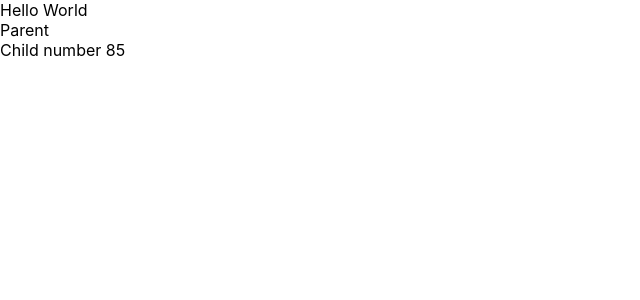
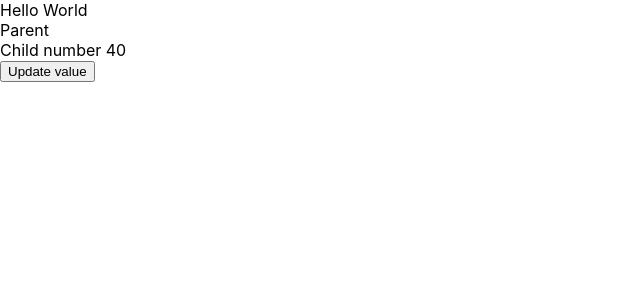
Before and after one commit to HamzaSultan/demo-usecontext, a React (Create React App) app: page / in a window 1280 px wide. Shown: the top 300 px of the page, without its empty margins (0-640 px from the left). Built offline with nearby package versions, Linux system fonts and the light colour scheme.

Commit message:
updateusecontext to work with usestate

```diff
--- a/src/App.js
+++ b/src/App.js
@@ -6,9 +6,10 @@ import ValueContext from './ValueContext';
 
 function App() {
   //let [number , setNumber] = React.useState(40);
- let value = 85;
-
-
+ let value = React.useState (40);
+//  value [0]
+//  value [1]
+//value = [number , setNumber]
   return (
     <ValueContext.Provider value={value}>
   <div>
--- a/src/Child.js
+++ b/src/Child.js
@@ -4,12 +4,15 @@ import ValueContext from './ValueContext';
 
 function Child() {
 
-let Value = React.useContext(ValueContext);
-
+let value = React.useContext(ValueContext);
+ console.log("value", value);
+ let updateValue= value[1];
 
   return (
     <div>
-    Child number {Value}
+    Child number {value}
+    <br/>
+    <button onClick={()=>{updateValue(++value[0]) }}>  Update value</button>
     </div>
   );
 }
--- a/src/ValueContext.js
+++ b/src/ValueContext.js
@@ -1,5 +1,5 @@
 import React from 'react';
 
-const ValueContext = React.createContext(40);
+const ValueContext = React.createContext(46, ()=> {});
 
 export default ValueContext;
```
